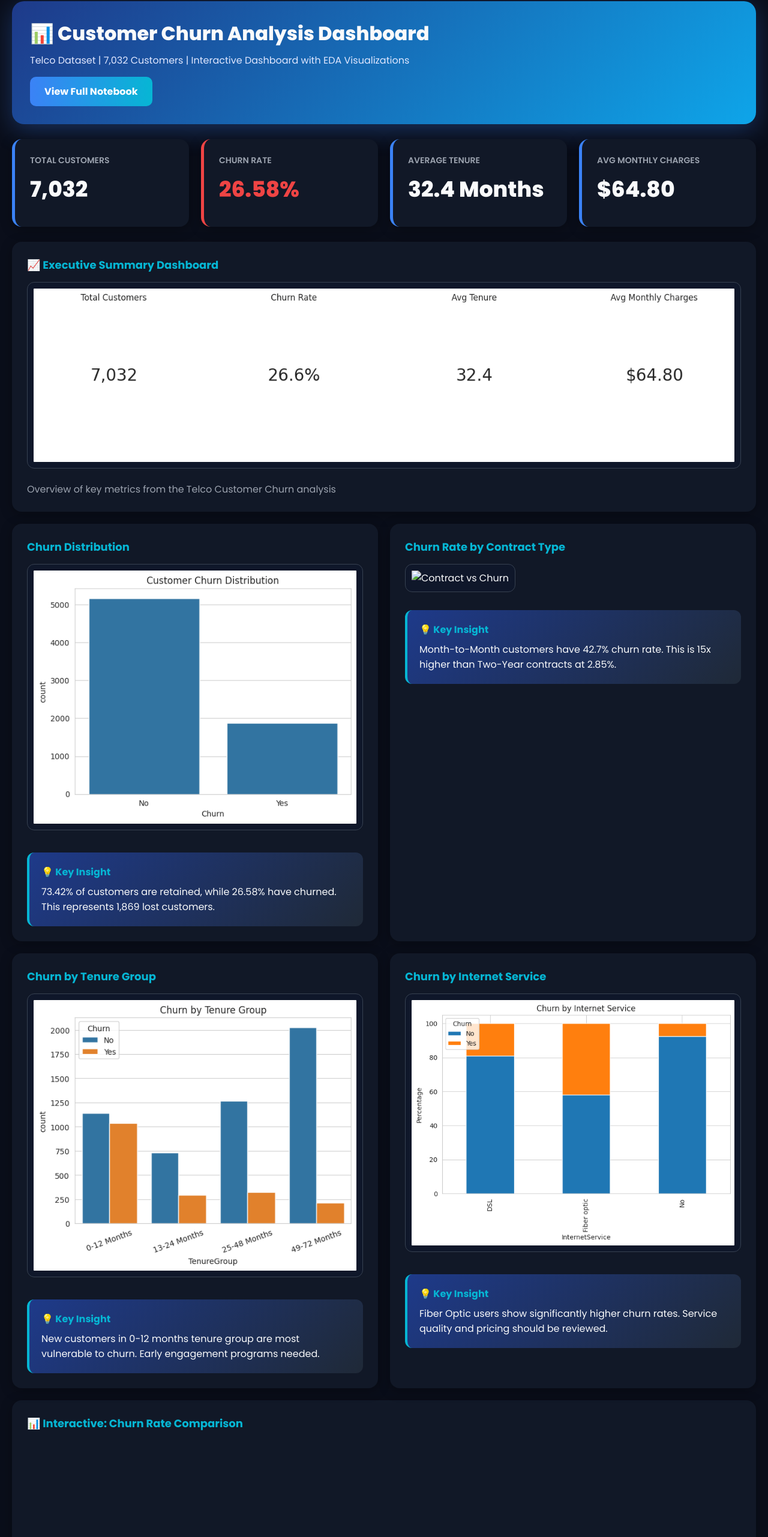
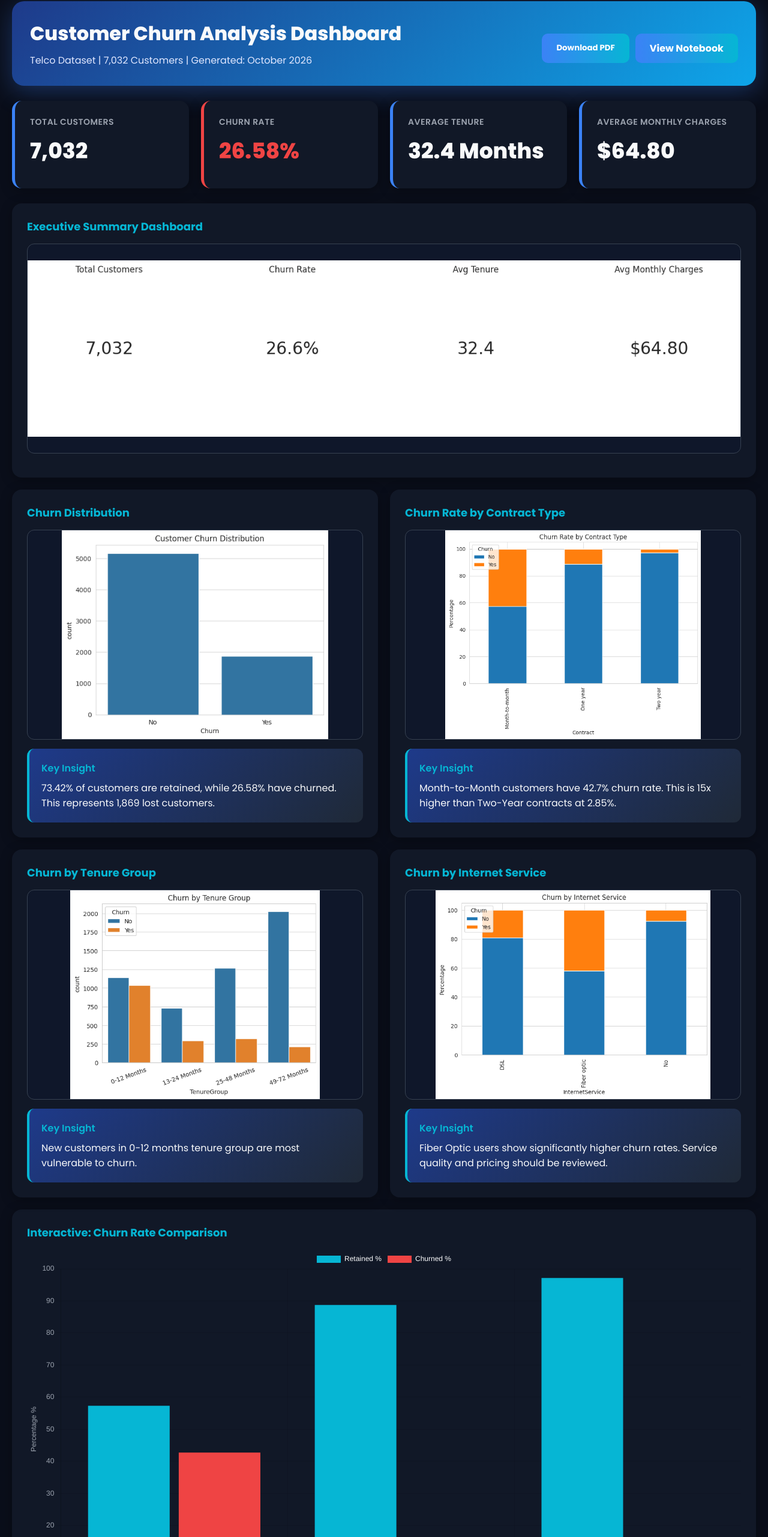
Before and after one commit to nico-alfianto/customer-churn-analysis, a plain HTML site: page index.html in a window 1280 px wide. Shown: the part 18-2580 px from the top of the page at 60% size. Drawn offline with nearby package versions, Linux system fonts and the light colour scheme.

Commit message:
Update index.html

```diff
--- a/index.html
+++ b/index.html
@@ -5,6 +5,7 @@
 <meta name="viewport" content="width=device-width, initial-scale=1.0">
 <title>Customer Churn Analysis Dashboard | Nico Alfianto</title>
 <script src="https://cdn.jsdelivr.net/npm/chart.js"></script>
+<script src="https://cdnjs.cloudflare.com/ajax/libs/html2pdf.js/0.10.1/html2pdf.bundle.min.js"></script>
 <link href="https://fonts.googleapis.com/css2?family=Poppins:wght@400;600;700;800&display=swap" rel="stylesheet">
 <style>
 :root{
@@ -20,9 +21,10 @@
   background: linear-gradient(135deg, #1e3a8a 0%, #0ea5e9 100%);
   padding: 30px; border-radius: 20px; margin-bottom: 25px;
   box-shadow: 0 10px 40px rgba(59,130,246,0.3);
+  display: flex; justify-content: space-between; align-items: center; flex-wrap: wrap;
 }
 .header h1 { font-size: 32px; font-weight: 800; }
-.header p { color: #e0e7ff; margin-top: 8px; }
+.header p { color: #e0e7ff; margin-top: 8px; width: 100%; }
 
 /* KPI CARDS */
 .kpi-grid {
@@ -30,10 +32,10 @@
 }
 .kpi-card {
   background: var(--card); padding: 25px; border-radius: 16px; border-left: 5px solid var(--accent);
-  box-shadow: 0 4px 20px rgba(0,0,0,0.3); transition: transform 0.2s;
+  box-shadow: 0 4px 20px rgba(0,0,0,0.3); transition: transform 0.3s;
 }
 .kpi-card:hover { transform: translateY(-5px); }
-.kpi-card h3 { font-size: 14px; color: var(--muted); font-weight: 600; text-transform: uppercase; }
+.kpi-card h3 { font-size: 14px; color: var(--muted); font-weight: 600; text-transform: uppercase; letter-spacing: 0.5px; }
 .kpi-card .value { font-size: 36px; font-weight: 800; margin: 10px 0; }
 
 /* DASHBOARD GRID */
@@ -42,13 +44,29 @@
 }
 .chart-card {
   background: var(--card); padding: 25px; border-radius: 16px; box-shadow: 0 4px 20px rgba(0,0,0,0.3);
+  page-break-inside: avoid;
 }
-.chart-card h3 { font-size: 18px; margin-bottom: 15px; color: var(--accent2); }
+.chart-card h3 { font-size: 18px; margin-bottom: 15px; color: var(--accent2); font-weight: 700; }
 
-/* IMAGE FROM FOLDER */
-.chart-image {
-  width: 100%; border-radius: 12px; background: #0f172a; padding: 10px;
-  border: 1px solid #374151; margin-bottom: 15px;
+/* IMAGE CONTAINER */
+.image-wrapper {
+  width: 100%; height: 350px; background: #0f172a; border-radius: 12px;
+  border: 1px solid #374151; overflow: hidden; margin-bottom: 15px; position: relative;
+}
+.image-wrapper img {
+  width: 100%; height: 100%; object-fit: contain; transition: transform 0.4s ease; cursor: zoom-in;
+}
+.image-wrapper:hover img { transform: scale(1.08); }
+
+/* MODAL */
+.modal {
+  display: none; position: fixed; top: 0; left: 0; width: 100%; height: 100%;
+  background: rgba(0,0,0,0.9); justify-content: center; align-items: center; z-index: 9999;
+}
+.modal.active { display: flex; }
+.modal img { max-width: 90%; max-height: 90%; border-radius: 12px; }
+.modal-close {
+  position: absolute; top: 30px; right: 40px; font-size: 40px; color: white; cursor: pointer; font-weight: 800;
 }
 
 /* INSIGHTS */
@@ -56,152 +74,152 @@
   background: linear-gradient(135deg, #1e3a8a, #1f2937); padding: 20px; border-radius: 12px;
   border-left: 4px solid var(--accent2); margin-top: 15px;
 }
-.insight-box h4 { color: var(--accent2); margin-bottom: 8px; }
+.insight-box h4 { color: var(--accent2); margin-bottom: 8px; font-weight: 600; }
+
+/* METHODOLOGY LIST */
+.method-list p {
+  margin-bottom: 12px;
+  line-height: 1.8;
+}
+.method-list b { color: var(--accent2); }
 
 .table { width:100%; border-collapse: collapse; margin-top:15px; font-size:13px; }
-.table th { background: var(--card2); padding:12px; text-align:left; color: var(--accent2); }
+.table th { background: var(--card2); padding:12px; text-align:left; color: var(--accent2); font-weight: 600; }
 .table td { padding:12px; border-bottom: 1px solid #374151; }
 
 .btn {
   background: linear-gradient(90deg, var(--accent), var(--accent2)); color:white; padding:12px 24px;
-  border-radius:10px; text-decoration:none; font-weight:700; display:inline-block; margin-top:15px;
+  border-radius:10px; text-decoration:none; font-weight:700; display:inline-block; border: none; cursor: pointer;
 }
+.btn-group { display: flex; gap: 10px; margin-top: 15px; }
 </style>
 </head>
 <body>
 
+<div id="dashboard-to-pdf">
 <div class="container">
-  <!-- HEADER -->
   <div class="header">
-    <h1>📊 Customer Churn Analysis Dashboard</h1>
-    <p>Telco Dataset | 7,032 Customers | Interactive Dashboard with EDA Visualizations</p>
-    <a href="https://colab.research.google.com/github/nico-alfianto/customer-churn-analysis/blob/main/Customer_Churn_Analysis.ipynb" class="btn" target="_blank">View Full Notebook</a>
-  </div>
-
-  <!-- KPI SECTION -->
-  <div class="kpi-grid">
-    <div class="kpi-card">
-      <h3>Total Customers</h3>
-      <div class="value">7,032</div>
+    <div>
+      <h1>Customer Churn Analysis Dashboard</h1>
+      <p>Telco Dataset | 7,032 Customers | Generated: October 2026</p>
     </div>
-    <div class="kpi-card" style="border-left-color: var(--danger);">
-      <h3>Churn Rate</h3>
-      <div class="value" style="color: var(--danger);">26.58%</div>
-    </div>
-    <div class="kpi-card">
-      <h3>Average Tenure</h3>
-      <div class="value">32.4 Months</div>
-    </div>
-    <div class="kpi-card">
-      <h3>Avg Monthly Charges</h3>
-      <div class="value">$64.80</div>
+    <div class="btn-group">
+      <button class="btn" onclick="downloadPDF()">Download PDF</button>
+      <a href="https://colab.research.google.com/github/nico-alfianto/customer-churn-analysis/blob/main/Customer_Churn_Analysis.ipynb" class="btn" target="_blank">View Notebook</a>
     </div>
   </div>
 
-  <!-- EXECUTIVE DASHBOARD IMAGE -->
-  <div class="chart-card" style="margin-bottom: 20px;">
-    <h3>📈 Executive Summary Dashboard</h3>
-    <img src="images/executive_dashboard.png" alt="Executive Dashboard" class="chart-image">
-    <p style="color: var(--muted);">Overview of key metrics from the Telco Customer Churn analysis</p>
+  <div class="kpi-grid">
+    <div class="kpi-card"><h3>Total Customers</h3><div class="value">7,032</div></div>
+    <div class="kpi-card" style="border-left-color: var(--danger);"><h3>Churn Rate</h3><div class="value" style="color: var(--danger);">26.58%</div></div>
+    <div class="kpi-card"><h3>Average Tenure</h3><div class="value">32.4 Months</div></div>
+    <div class="kpi-card"><h3>Average Monthly Charges</h3><div class="value">$64.80</div></div>
   </div>
 
-  <!-- CHARTS GRID WITH YOUR IMAGES -->
+  <div class="chart-card" style="margin-bottom: 20px;">
+    <h3>Executive Summary Dashboard</h3>
+    <div class="image-wrapper" onclick="openModal('images/executive_dashboard.png')">
+      <img src="images/executive_dashboard.png" alt="Executive Dashboard">
+    </div>
+  </div>
+
   <div class="dashboard-grid">
-
-    <!-- CHART 1 -->
     <div class="chart-card">
       <h3>Churn Distribution</h3>
-      <img src="images/churn_distribution.png" alt="Churn Distribution" class="chart-image">
+      <div class="image-wrapper" onclick="openModal('images/churn_distribution.png')">
+        <img src="images/churn_distribution.png" alt="Churn Distribution">
+      </div>
       <div class="insight-box">
-        <h4>💡 Key Insight</h4>
+        <h4>Key Insight</h4>
         <p>73.42% of customers are retained, while 26.58% have churned. This represents 1,869 lost customers.</p>
       </div>
     </div>
 
-    <!-- CHART 2 -->
     <div class="chart-card">
       <h3>Churn Rate by Contract Type</h3>
-      <img src="images/contract_vs_churn.png" alt="Contract vs Churn" class="chart-image">
+      <div class="image-wrapper" onclick="openModal('images/contact_vs_churn.png')">
+        <img src="images/contact_vs_churn.png" alt="Contract vs Churn">
+      </div>
       <div class="insight-box">
-        <h4>💡 Key Insight</h4>
+        <h4>Key Insight</h4>
         <p>Month-to-Month customers have 42.7% churn rate. This is 15x higher than Two-Year contracts at 2.85%.</p>
       </div>
     </div>
 
-    <!-- CHART 3 -->
     <div class="chart-card">
       <h3>Churn by Tenure Group</h3>
-      <img src="images/tenure_vs_churn.png" alt="Tenure vs Churn" class="chart-image">
+      <div class="image-wrapper" onclick="openModal('images/tenure_vs_churn.png')">
+        <img src="images/tenure_vs_churn.png" alt="Tenure vs Churn">
+      </div>
       <div class="insight-box">
-        <h4>💡 Key Insight</h4>
-        <p>New customers in 0-12 months tenure group are most vulnerable to churn. Early engagement programs needed.</p>
+        <h4>Key Insight</h4>
+        <p>New customers in 0-12 months tenure group are most vulnerable to churn.</p>
       </div>
     </div>
 
-    <!-- CHART 4 -->
     <div class="chart-card">
       <h3>Churn by Internet Service</h3>
-      <img src="images/internet_service_churn.png" alt="Internet Service Churn" class="chart-image">
+      <div class="image-wrapper" onclick="openModal('images/internet_service_churn.png')">
+        <img src="images/internet_service_churn.png" alt="Internet Service Churn">
+      </div>
       <div class="insight-box">
-        <h4>💡 Key Insight</h4>
+        <h4>Key Insight</h4>
         <p>Fiber Optic users show significantly higher churn rates. Service quality and pricing should be reviewed.</p>
       </div>
     </div>
-
   </div>
 
-  <!-- INTERACTIVE CHART -->
   <div class="chart-card" style="margin-top: 20px;">
-    <h3>📊 Interactive: Churn Rate Comparison</h3>
+    <h3>Interactive: Churn Rate Comparison</h3>
     <canvas id="interactiveChart"></canvas>
   </div>
 
-  <!-- BUSINESS RECOMMENDATIONS -->
   <div class="chart-card" style="margin-top: 20px;">
-    <h3>🎯 Business Recommendations</h3>
+    <h3>Business Recommendations</h3>
     <table class="table">
       <tr><th>Priority</th><th>Action</th><th>Expected Impact</th></tr>
-      <tr>
-        <td>High</td>
-        <td>Incentivize Long-Term Contracts</td>
-        <td>Reduce Month-to-Month churn from 42.7%</td>
-      </tr>
-      <tr>
-        <td>High</td>
-        <td>Onboarding Program for 0-12 Month Customers</td>
-        <td>Improve retention in vulnerable segment</td>
-      </tr>
-      <tr>
-        <td>Medium</td>
-        <td>Review Fiber Optic Pricing Strategy</td>
-        <td>Address service-specific churn</td>
-      </tr>
-      <tr>
-        <td>Medium</td>
-        <td>Retention Campaigns Before Month 6</td>
-        <td>Proactive churn prevention</td>
-      </tr>
+      <tr><td>High</td><td>Incentivize Long-Term Contracts</td><td>Reduce Month-to-Month churn from 42.7%</td></tr>
+      <tr><td>High</td><td>Onboarding Program for 0-12 Month Customers</td><td>Improve retention in vulnerable segment</td></tr>
+      <tr><td>Medium</td><td>Review Fiber Optic Pricing Strategy</td><td>Address service-specific churn</td></tr>
+      <tr><td>Medium</td><td>Retention Campaigns Before Month 6</td><td>Proactive churn prevention</td></tr>
     </table>
   </div>
 
-  <!-- METHODOLOGY -->
   <div class="chart-card" style="margin-top: 20px;">
-    <h3>🔬 Methodology: CRISP-DM Framework</h3>
-    <p><b>1. Business Understanding:</b> Identify churn factors and retention strategies</p>
-    <p><b>2. Data Understanding:</b> 7,043 records, 21 features. Source: Kaggle Telco Dataset</p>
-    <p><b>3. Data Preparation:</b> Cleaned TotalCharges, handled missing values</p>
-    <p><b>4. EDA:</b> Visualized Contract, Tenure, Charges, and Service impact</p>
-    <p><b>5. Insights & Recommendations:</b> Data-driven business actions</p>
+    <h3>Methodology: CRISP-DM Framework</h3>
+    <div class="method-list">
+      <p><b>1. Business Understanding:</b> Identify churn factors and retention strategies</p>
+      <p><b>2. Data Understanding:</b> 7,043 records, 21 features. Source: Kaggle Telco Dataset</p>
+      <p><b>3. Data Preparation:</b> Cleaned TotalCharges, handled missing values</p>
+      <p><b>4. Exploratory Data Analysis:</b> Visualized Contract, Tenure, Charges, and Service impact</p>
+      <p><b>5. Insights and Recommendations:</b> Data-driven business actions</p>
+    </div>
   </div>
 
   <div style="text-align:center; color:var(--muted); margin:40px 0;">
-    <p>Dashboard by <b>Nico Alfianto</b> | <a href="https://github.com/nico-alfianto/customer-churn-analysis" style="color:var(--accent2);">View Source Code</a></p>
+    <p>Dashboard by Nico Alfianto | Data Source: Kaggle Telco Customer Churn</p>
   </div>
+</div>
+</div>
 
+<div class="modal" id="imageModal" onclick="closeModal()">
+  <span class="modal-close">&times;</span>
+  <img id="modalImg" src="" alt="Full View">
 </div>
 
 <script>
-// INTERACTIVE CHART
+function downloadPDF() {
+  const element = document.getElementById('dashboard-to-pdf');
+  const opt = {
+    margin: 10,
+    filename: 'Customer_Churn_Dashboard_NicoAlfianto.pdf',
+    image: { type: 'jpeg', quality: 0.98 },
+    html2canvas: { scale: 2, useCORS: true },
+    jsPDF: { unit: 'mm', format: 'a4', orientation: 'portrait' }
+  };
+  html2pdf().set(opt).from(element).save();
+}
+
 const ctx = document.getElementById('interactiveChart');
 new Chart(ctx, {
   type: 'bar',
@@ -214,13 +232,21 @@
   },
   options: {
     responsive: true,
-    plugins: { legend: { labels: { color: '#f9fafb' } },
+    plugins: { legend: { labels: { color: '#f9fafb' } } },
     scales: {
       x: { ticks: { color: '#9ca3af' } },
       y: { ticks: { color: '#9ca3af' }, title: { display: true, text: 'Percentage %', color: '#9ca3af' } }
     }
   }
 });
+
+function openModal(src){
+  document.getElementById('modalImg').src = src;
+  document.getElementById('imageModal').classList.add('active');
+}
+function closeModal(){
+  document.getElementById('imageModal').classList.remove('active');
+}
 </script>
 </body>
 </html>
```
